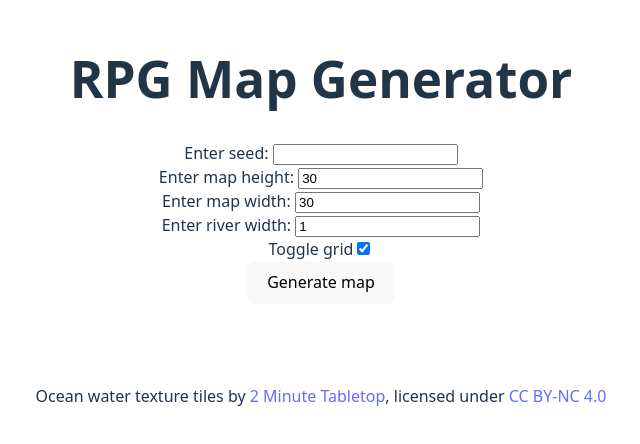
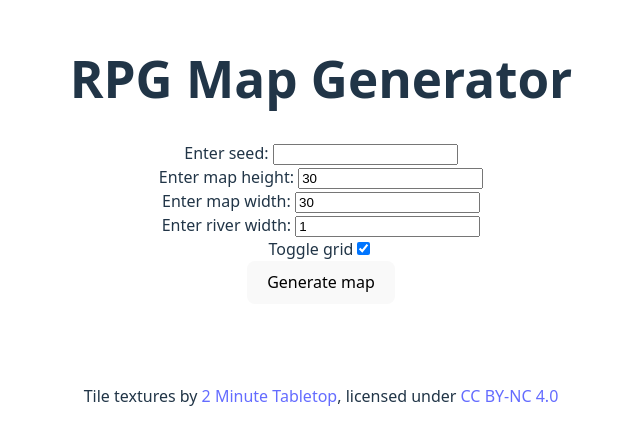
Before and after one commit to tairobinett/rpg-map-generator, a React app in the folder frontend/: page / in a window 1280 px wide. Shown: the part 180-624 px from the top of the page, without its empty margins (319-959 px from the left). Built offline with nearby package versions, Linux system fonts and the light colour scheme; the HTML template or start-up script is replaced by a standard one.

Commit message:
Added grass texture

```diff
--- a/frontend/src/App.tsx
+++ b/frontend/src/App.tsx
@@ -111,7 +111,7 @@ function App() {
       </div>
 
       <p>
-        Ocean water texture tiles by
+        Tile textures by
         <a href="https://2minutetabletop.com"> 2 Minute Tabletop</a>,
         licensed under
         <a href="https://creativecommons.org/licenses/by-nc/4.0/"> CC BY-NC 4.0</a>
```
Also changed, not shown: 2 other files (tests, documents, lock files or other folders).
